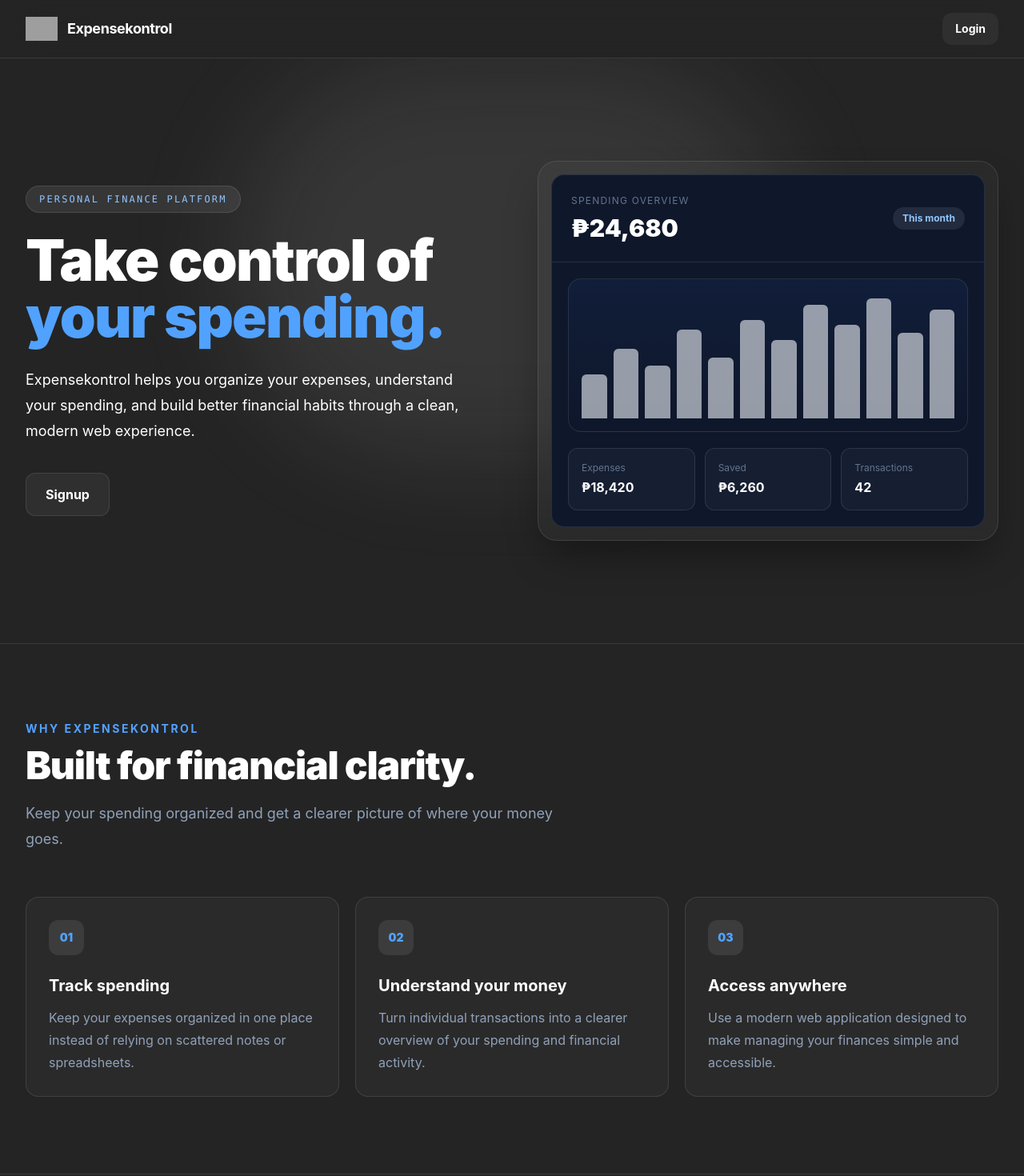
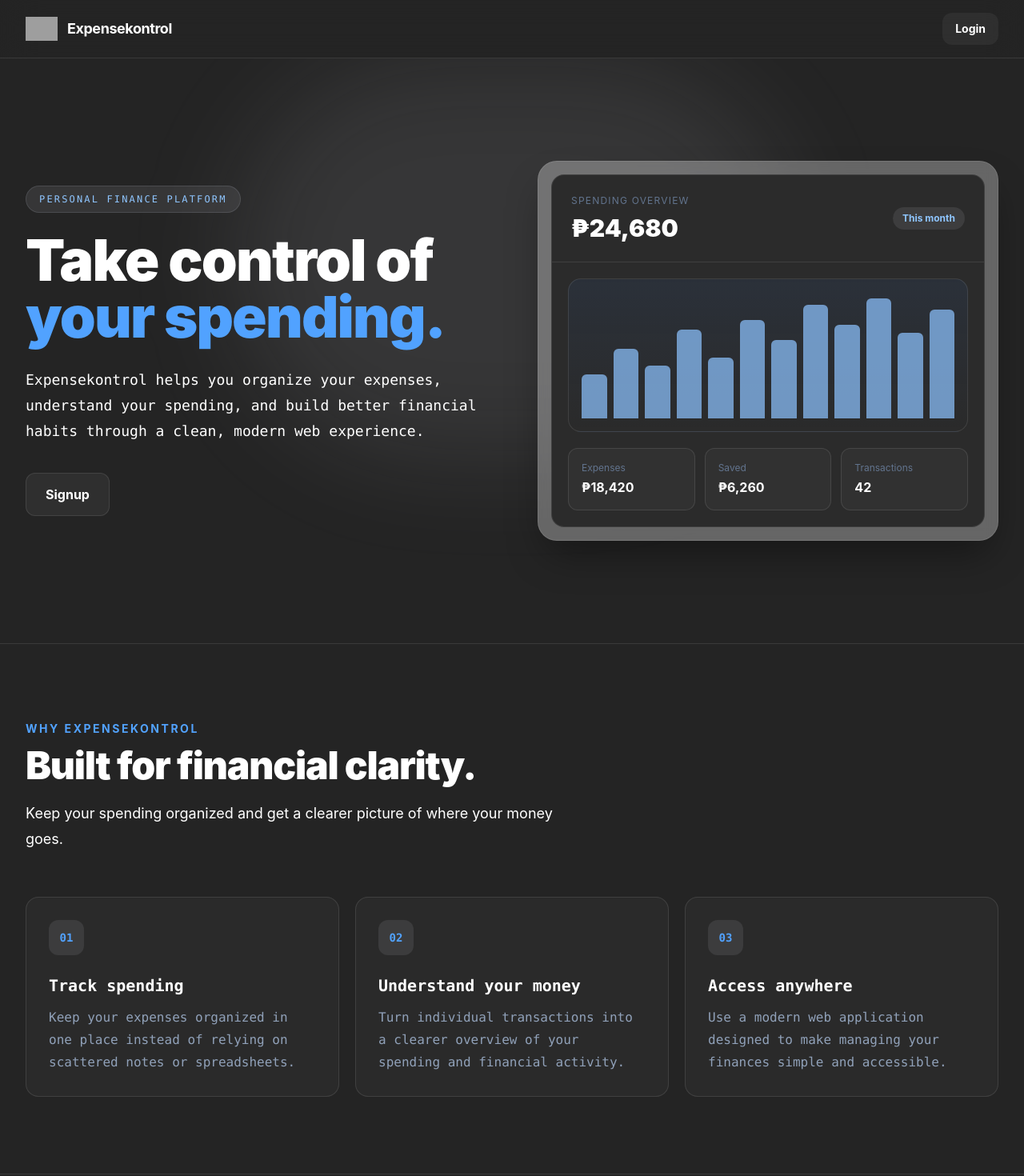
Before and after one commit to Ein-shen/Finance_tracker, a React (Vite) app in the folder client/: page / in a window 1280 px wide. Shown: the top 1470 px of the page at 80% size. Built offline with nearby package versions, Linux system fonts and the light colour scheme; no server answers; grey boxes are pictures that could not be loaded.

Commit message:
added changes style in the landing page

```diff
--- a/client/src/pages/Home.jsx
+++ b/client/src/pages/Home.jsx
@@ -52,7 +52,7 @@ export const Home = () => {
               </span>
             </h1>
 
-            <p className="mt-7 max-w-xl text-lg leading-8 ">
+            <p className="mt-7 max-w-xl text-lg  font-mono leading-8 ">
               Expensekontrol helps you organize your expenses, understand your
               spending, and build better financial habits through a clean,
               modern web experience.
@@ -75,8 +75,8 @@ export const Home = () => {
 
           {/* Dashboard Preview */}
           <div className="relative">
-            <div className="rounded-3xl border border-white/10 bg-white/[0.03] p-4 shadow-2xl shadow-black/40 backdrop-blur">
-              <div className="overflow-hidden rounded-2xl border border-white/10 bg-slate-900">
+            <div className="rounded-3xl border border-white/10 bg-white/30 p-4 shadow-2xl shadow-black/40 backdrop-blur">
+              <div className="overflow-hidden rounded-2xl border border-white/10 theme-card">
                 {/* Top */}
                 <div className="flex items-center justify-between border-b border-white/10 p-6">
                   <div>
@@ -101,7 +101,7 @@ export const Home = () => {
                       (height, index) => (
                         <div
                           key={index}
-                          className="flex-1 rounded-t-md bg-gray-300/70 transition hover:bg-blue-400"
+                          className="flex-1 rounded-t-md bg-blue-300/70 transition hover:bg-blue-400"
                           style={{ height: `${height}%` }}
                         />
                       )
@@ -144,13 +144,13 @@ export const Home = () => {
               Built for financial clarity.
             </h2>
 
-            <p className="mt-5 text-lg leading-8 text-slate-400">
+            <p className="mt-5 text-lg leading-8 text-gray/10">
               Keep your spending organized and get a clearer picture of where
               your money goes.
             </p>
           </div>
 
-          <div className="mt-14 grid gap-5 md:grid-cols-3">
+          <div className="mt-14 font-mono grid gap-5 md:grid-cols-3">
             <FeatureCard
               number="01"
               title="Track spending"
@@ -210,7 +210,7 @@ export const Home = () => {
 
 const FeatureCard = ({ number, title, description }) => {
   return (
-    <div className="group rounded-2xl border border-white/10 bg-white/[0.03] p-7 transition hover:-translate-y-1 hover:border-blue-400/30 hover:bg-white/[0.05]">
+    <div className="group rounded-2xl border border-white/10 bg-white/[0.03] p-7 transition hover:-translate-y-1 hover:border-white/30 hover:bg-white/[0.05]">
       <div className="grid h-11 w-11 place-items-center rounded-xl bg-gray-300/10 text-sm font-black text-blue-400">
         {number}
       </div>
```
